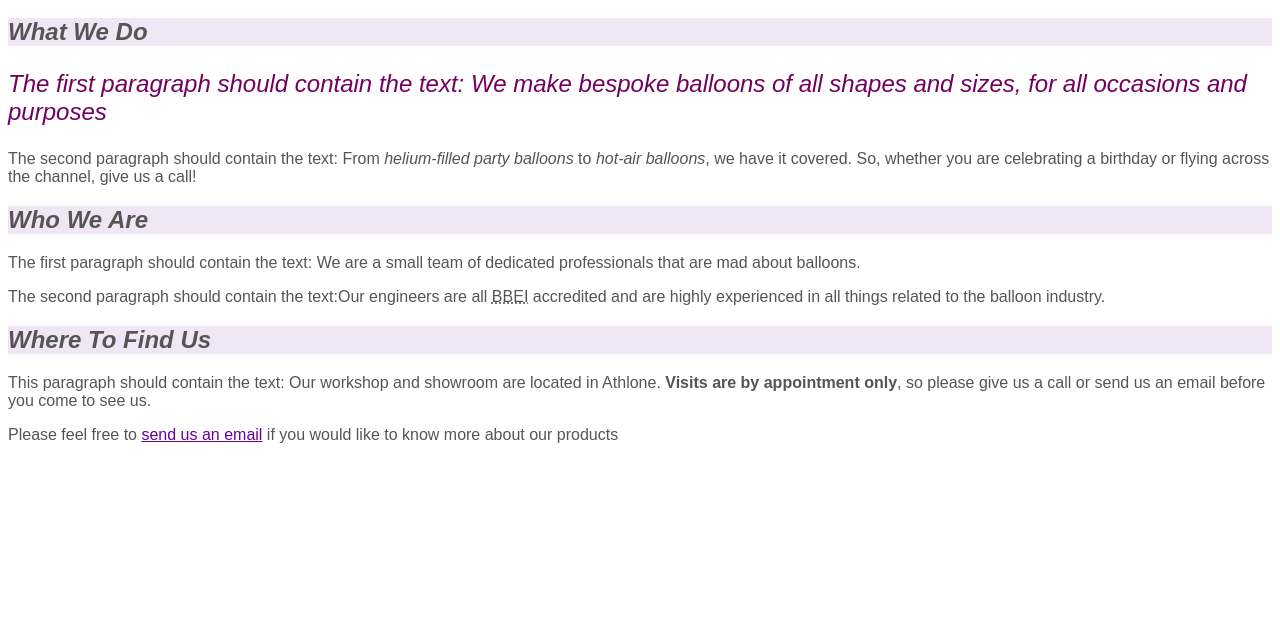
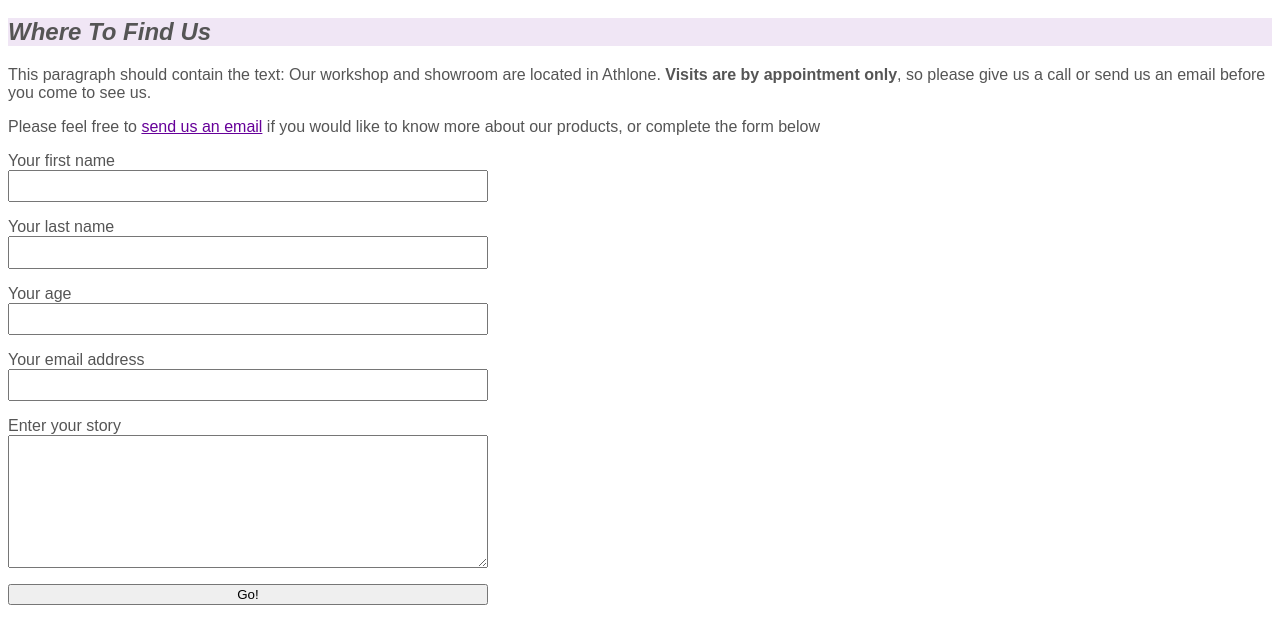
Before and after one commit to ParkhomenkoMaksym/balloons, a plain HTML site: page contact-us.html in a window 1280 px wide. Shown: the part 114-758 px from the top of the page. Drawn offline with Linux system fonts and the light colour scheme.

Commit message:
New form

```diff
--- a/balloons.css
+++ b/balloons.css
@@ -33,6 +33,7 @@ h1 {
     /* text: bold;  */
     display: block;
     padding: 0.75em 1em;
+    transition: background-color 1s ease-in-out, color 1s ease-in-out;
 }
 .navigation a:hover {
     background-color: #C4E8B1;
@@ -65,3 +66,22 @@ a:hover {
     color: #72005f;
     font-style: italic;
 }
+label, input, textarea {
+
+    display: block;
+    width: 100%;
+    box-sizing: border-box;
+}
+form {
+    width: 30em;
+}
+.form-control {
+    margin-bottom: 1em;
+}
+textarea {
+    min-height: 10em;
+}
+.form-control input,
+.form-control textarea {
+    padding: 0.5em;
+}
--- a/contact-us.html
+++ b/contact-us.html
@@ -1,5 +1,6 @@
 <!DOCTYPE html>
 <html lang="en">
+
 <head>
    <meta charset="UTF-8">
    <meta http-equiv="X-UA-Compatible" content="IE=edge">
@@ -7,6 +8,7 @@
    <title>Contact Us</title>
    <link rel="stylesheet" href="balloons.css">
 </head>
+
 <body>
    <h1 class="intro">Contact Us</h1>
    <ul class="navigation">
@@ -15,26 +17,8 @@
       <li><a href="about-us.html">About us</a></li>
       <li><a href="contact-us.html">Contact us</a></li>
    </ul>
-    <h2>What We Do</h2>
 
-    <p class="intro"> The first paragraph should contain the text:
-        We make bespoke balloons of all shapes and sizes, for all occasions and purposes
-    </p>
-    <p>The second paragraph should contain the text:
-       From <em>helium-filled party balloons</em> to <em>hot-air balloons</em>, we have it covered.
-       So, whether you are celebrating a birthday or flying across the channel, give
-       us a call!
-    </p>
 
-    <h2>Who We Are</h2>
-
-    <p>The first paragraph should contain the text:
-       We are a small team of dedicated professionals that are mad about balloons.
-    </p>
-    <p>The second paragraph should contain the text:Our engineers are all
-       <abbr title="Bespoke Balloon Engineers Institute">BBEI</abbr> accredited and are highly experienced in all
-       things related to the balloon industry.
-    </p>
 
    <h2>Where To Find Us</h2>
 
@@ -43,6 +27,32 @@
       <strong> Visits are by appointment only</strong>, so please give us a call or send us an email
       before you come to see us.
    </p>
-    <p>Please feel free to <a href="mailto:balloons@example.com">send us an email</a> if you would like to know more about our products</p>
+   <p>Please feel free to <a href="mailto:balloons@example.com">send us an email</a> if you would like to know more
+      about our products, or complete the form below</p>
+   <form action="">
+      <div class="form-control">
+         <label for="firstname">Your first name</label>
+         <input required id="firstname" type="text" name="firstname" />
+      </div>
+      <div class="form-control">
+         <label for="lastname">Your last name</label>
+         <input required id="lastname" type="text" name="lastname" />
+      </div>
+      <div class="form-control">
+         <label for="age">Your age</label>
+         <input required id="age" type="number" name="age" min="18" max="100" />
+      </div>
+      <div class="form-control">
+         <label for="email">Your email address</label>
+         <input required id="email" type="email" name="email" />
+      </div>
+      <div class="form-control">
+         <label for="story">Enter your story</label>
+         <textarea required id="story" name="story"></textarea>
+      </div>
+
+      <input type="submit" value="Go!">
+   </form>
 </body>
+
 </html>
```
Also changed, not shown: about-us.html (+0 -16 lines), index.html (+1 -14 lines). Lines whose indentation alone changed are shown as unchanged.
